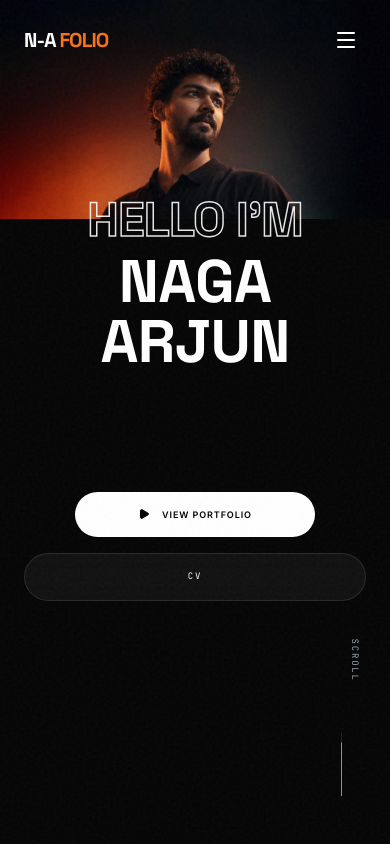
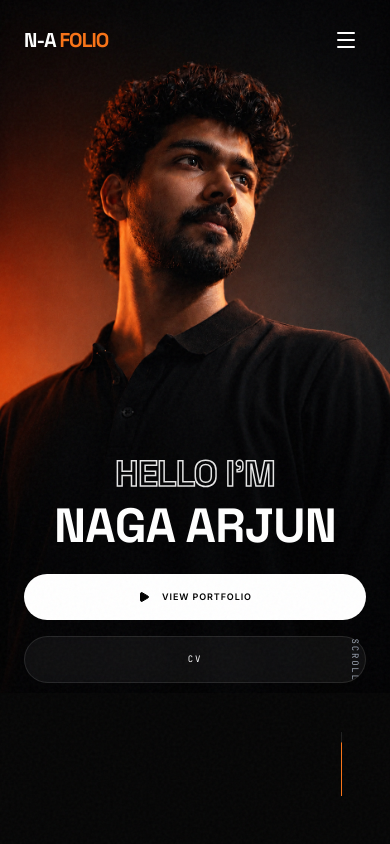
Before and after one commit to arjunvishwa48-hash/my-portfolio, a React (Vite) app: page / in a window 390 px wide. Shown: the top 844 px of the page. Built offline with nearby package versions, Linux system fonts and the light colour scheme.

Commit message:
Update portfolio website

```diff
--- a/src/components/Hero.tsx
+++ b/src/components/Hero.tsx
@@ -3,6 +3,7 @@ import { Link } from "react-router-dom";
 import { Play } from "lucide-react";
 import { useRef } from "react";
 import heroBg from "../assets/images/hero_section.jpg";
+import mobileHeroBg from "../assets/images/ChatGPT Image Jun 20, 2026, 01_53_54 PM.png";
 
 export default function Hero() {
   const ref = useRef<HTMLDivElement>(null);
@@ -27,7 +28,13 @@ export default function Hero() {
           <img
             src={heroBg}
             alt="Naga Arjun Portrait"
-            className="w-full h-full object-cover object-top md:object-center transition-all duration-[2s]"
+            className="hidden md:block w-full h-full object-cover object-top md:object-center transition-all duration-[2s]"
+            referrerPolicy="no-referrer"
+          />
+          <img
+            src={mobileHeroBg}
+            alt="Naga Arjun Mobile Background"
+            className="block md:hidden w-full h-full object-cover object-center transition-all duration-[2s]"
             referrerPolicy="no-referrer"
           />
         </div>
@@ -52,19 +59,63 @@ export default function Hero() {
       {/* Technical HUD Overlay Removed */}
 
       {/* Content Layer */}
-      <div className="relative z-30 container mx-auto px-6 md:px-12 w-full h-full flex flex-col justify-end md:justify-center items-center md:items-start pb-12 md:pb-0">
-
-        {/* Massive Cinematic Headline */}
+      <div className="relative z-30 container mx-auto px-6 md:px-12 w-full h-full">
+        {/* Mobile Hero Content */}
+        <div className="md:hidden absolute inset-x-0 top-0 flex flex-col items-center gap-6 px-6 pt-8">
           <motion.div
             initial={{ opacity: 0, scale: 0.95, filter: "blur(12px)" }}
             animate={{ opacity: 1, scale: 1, filter: "blur(0px)" }}
             transition={{ duration: 1.5, ease: [0.16, 1, 0.3, 1], delay: 1.2 }}
-          className="relative w-full"
+            className="w-full max-w-[28rem] text-center"
           >
-          {/* Desktop View (Split) */}
-          <div className="hidden md:flex flex-row items-end justify-between w-full font-display uppercase tracking-tighter leading-[0.8] mb-12">
-            {/* Left Block */}
-            <div className="flex flex-col items-start gap-2">
+            <div className="flex flex-col items-center justify-center w-full font-display uppercase tracking-tighter leading-[1]">
+              <span
+                className="text-4xl sm:text-5xl font-bold text-transparent mb-2"
+                style={{ WebkitTextStroke: "1.5px rgba(255, 255, 255, 0.9)" }}
+              >
+                Hello I'm
+              </span>
+              <span className="text-5xl sm:text-6xl font-extrabold text-white">
+                Naga Arjun
+              </span>
+            </div>
+          </motion.div>
+
+          <motion.div
+            initial={{ opacity: 0, y: 20 }}
+            animate={{ opacity: 1, y: 0 }}
+            transition={{ duration: 1, delay: 2.2, ease: [0.16, 1, 0.3, 1] }}
+            className="flex flex-col items-center justify-center gap-4 w-full max-w-[28rem]"
+          >
+            <Link
+              to="/gallery"
+              className="group relative flex items-center justify-center gap-4 px-6 py-4 bg-white text-black font-semibold uppercase tracking-widest text-[9px] overflow-hidden transition-all hover:scale-105 rounded-full w-full"
+            >
+              <span className="relative z-10 flex items-center gap-3">
+                <Play className="w-3 h-3 fill-black" /> <span className="whitespace-nowrap">View Portfolio</span>
+              </span>
+              <div className="absolute inset-0 bg-brand-orange translate-y-[101%] group-hover:translate-y-0 transition-transform duration-500 ease-[0.16,1,0.3,1]" />
+            </Link>
+
+            <a
+              href="https://res.cloudinary.com/dfynxuxzn/image/upload/v1778769805/Black_And_White_Minimalist_Professional_Resume_A4_pmmx9i.png"
+              target="_blank"
+              rel="noopener noreferrer"
+              className="group relative flex items-center justify-center px-6 py-4 bg-white/5 hover:bg-white/10 backdrop-blur-md border border-white/10 rounded-full font-mono text-[9px] text-white uppercase tracking-[0.2em] transition-all hover:scale-105 w-full"
+            >
+              CV
+            </a>
+          </motion.div>
+        </div>
+
+        {/* Desktop Hero Content */}
+        <div className="hidden md:block absolute inset-0">
+          <motion.div
+            initial={{ opacity: 0, scale: 0.95, filter: "blur(12px)" }}
+            animate={{ opacity: 1, scale: 1, filter: "blur(0px)" }}
+            transition={{ duration: 1.5, ease: [0.16, 1, 0.3, 1], delay: 1.2 }}
+            className="absolute left-0 top-[30%] flex max-w-[28rem] flex-col items-start gap-4 font-display uppercase tracking-tighter leading-[0.8] md:pl-24 lg:pl-28"
+          >
             <span
               className="text-7xl lg:text-9xl font-bold text-transparent"
               style={{ WebkitTextStroke: "2px rgba(255, 255, 255, 0.8)" }}
@@ -74,10 +125,14 @@ export default function Hero() {
             <span className="text-7xl lg:text-9xl font-extrabold text-white">
               I'm
             </span>
-            </div>
+          </motion.div>
 
-            {/* Right Block */}
-            <div className="flex flex-col items-end gap-2 text-right">
+          <motion.div
+            initial={{ opacity: 0, scale: 0.95, filter: "blur(12px)" }}
+            animate={{ opacity: 1, scale: 1, filter: "blur(0px)" }}
+            transition={{ duration: 1.5, ease: [0.16, 1, 0.3, 1], delay: 1.2 }}
+            className="absolute right-0 top-[30%] flex max-w-[28rem] flex-col items-end gap-4 text-right font-display uppercase tracking-tighter leading-[0.8] md:pr-24 lg:pr-28"
+          >
             <span className="text-7xl lg:text-9xl font-extrabold text-white">
               Naga
             </span>
@@ -87,33 +142,20 @@ export default function Hero() {
             >
               Arjun
             </span>
-            </div>
-          </div>
-
-          {/* Mobile/Vertical View (Stacked) */}
-          <div className="flex md:hidden flex-col items-center justify-center w-full font-display uppercase tracking-tighter leading-[1] mb-10 text-center">
-            <span
-              className="text-5xl font-bold text-transparent mb-2"
-              style={{ WebkitTextStroke: "1.5px rgba(255, 255, 255, 0.9)" }}
-            >
-              Hello I'm
-            </span>
-            <span className="text-6xl font-extrabold text-white">
-              Naga Arjun
-            </span>
-          </div>
           </motion.div>
 
-        {/* Premium CTA */}
           <motion.div
             initial={{ opacity: 0, y: 20 }}
             animate={{ opacity: 1, y: 0 }}
             transition={{ duration: 1, delay: 2.2, ease: [0.16, 1, 0.3, 1] }}
-          className="mt-20 md:mt-32 flex flex-col sm:flex-row items-center justify-center gap-4 md:gap-8 w-full"
+            className="absolute inset-x-0 bottom-12 flex justify-center gap-4 px-6"
           >
-          <Link to="/gallery" className="group relative flex items-center justify-center gap-4 px-6 md:px-10 py-4 md:py-5 bg-white text-black font-semibold uppercase tracking-widest text-[9px] md:text-xs overflow-hidden transition-all hover:scale-105 rounded-full flex-1 sm:flex-none w-full sm:w-auto max-w-[240px] md:max-w-none">
+            <Link
+              to="/gallery"
+              className="group relative flex items-center justify-center gap-4 px-8 py-5 bg-white text-black font-semibold uppercase tracking-widest text-xs overflow-hidden transition-all hover:scale-105 rounded-full max-w-[240px]"
+            >
               <span className="relative z-10 flex items-center gap-3">
-              <Play className="w-3 md:w-4 h-3 md:h-4 fill-black" /> <span className="whitespace-nowrap">View Portfolio</span>
+                <Play className="w-4 h-4 fill-black" /> <span className="whitespace-nowrap">View Portfolio</span>
               </span>
               <div className="absolute inset-0 bg-brand-orange translate-y-[101%] group-hover:translate-y-0 transition-transform duration-500 ease-[0.16,1,0.3,1]" />
             </Link>
@@ -122,12 +164,12 @@ export default function Hero() {
               href="https://res.cloudinary.com/dfynxuxzn/image/upload/v1778769805/Black_And_White_Minimalist_Professional_Resume_A4_pmmx9i.png"
               target="_blank"
               rel="noopener noreferrer"
-            className="group p-4 md:px-10 md:py-5 bg-white/5 hover:bg-white/10 backdrop-blur-md border border-white/10 rounded-full font-mono text-[9px] md:text-xs text-white uppercase tracking-[0.2em] transition-all hover:scale-105 flex items-center justify-center w-full sm:w-auto"
+              className="group relative px-8 py-5 bg-white/5 hover:bg-white/10 backdrop-blur-md border border-white/10 rounded-full font-mono text-xs text-white uppercase tracking-[0.2em] transition-all hover:scale-105 flex items-center justify-center"
             >
-            <span className="hidden md:inline">View Resume</span>
-            <span className="md:hidden">CV</span>
+              View Resume
             </a>
           </motion.div>
+        </div>
       </div>
 
       {/* Timecode / Camera HUD Decorative Elements */}
```
Also changed, not shown: src/assets/images/ChatGPT Image Jun 20, 2026, 01_53_54 PM.png (added). Lines whose indentation alone changed are shown as unchanged.
